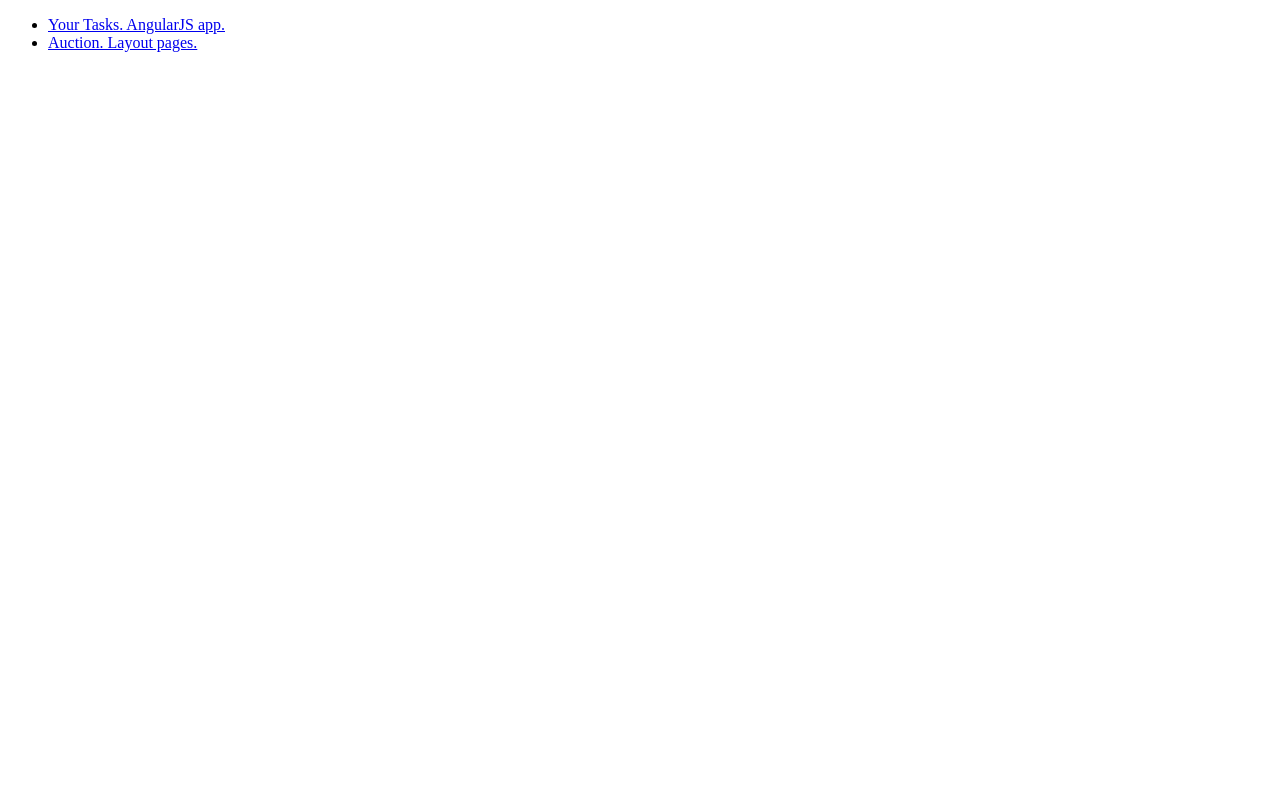
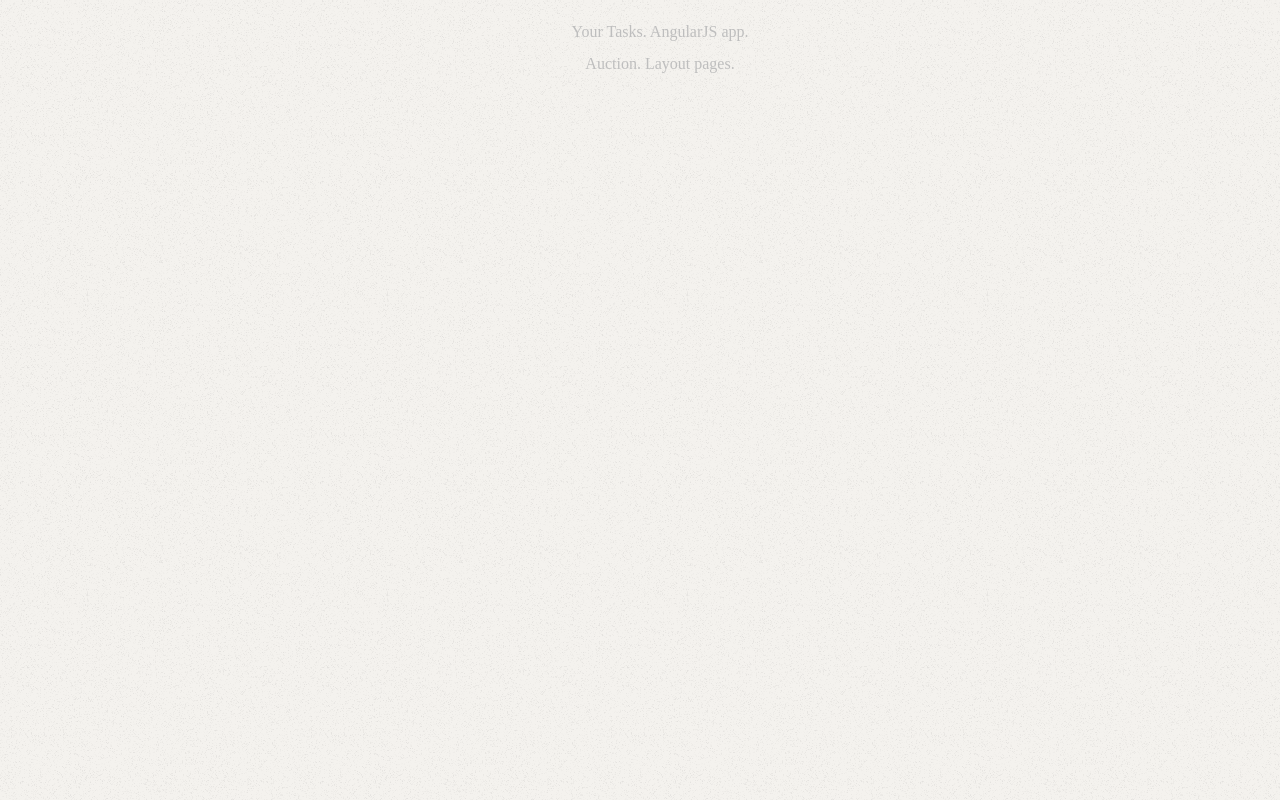
Before and after one commit to Evyraad/Iyoss.github.io, a plain HTML site: page index.html in a window 1280 px wide. Drawn offline with Linux system fonts and the light colour scheme.

Commit message:
add styles

```diff
--- a/index.html
+++ b/index.html
@@ -4,9 +4,10 @@
         <title>My portfolio</title>
         <meta charset="UTF-8">
         <meta name="viewport" content="width=device-width, initial-scale=1.0">
+        <link href="styles.css" rel="stylesheet">
     </head>
     <body>
-        <ul>
+        <ul class="list">
             <li><a href="http://iyoss.github.io/yourTasks/app/index.html">Your Tasks. AngularJS app.</a></li>
             <li><a href="http://iyoss.github.io/auction/home.html">Auction. Layout pages.</a></li>
         </ul>
--- /dev/null
+++ b/styles.css
@@ -0,0 +1,35 @@
+body{
+    background-color: #f4f2ee;
+    background-image: url("img/noise.png");
+    text-align: center;
+}
+.list{
+    color: #bebebe;
+    line-height: 2em;
+    list-style-type: none;
+}
+.list li a{
+    position: relative;
+    color: #bebebe;
+    padding: 5px 0;
+    text-decoration: none;
+}
+.list li a:hover{
+    color: #8d8d8b;
+
+}
+.list li a:before{
+    content: '';
+    display: block;
+    position: absolute;
+    left: 50%;
+    bottom: 0;
+    background-color: #c00;
+    height: 2px;
+    width: 0;
+    transition: all .5s;
+}
+.list li a:hover:before{
+    width: 100%;
+    left: 0;
+}
```
Also changed, not shown: auction/about-us-unregistered-user.html (+4 -1 lines), auction/about-us.html (+3 -0 lines), auction/calendar.html (+2 -2 lines), auction/catalog.html (+10 -7 lines), img/noise.png (added).
